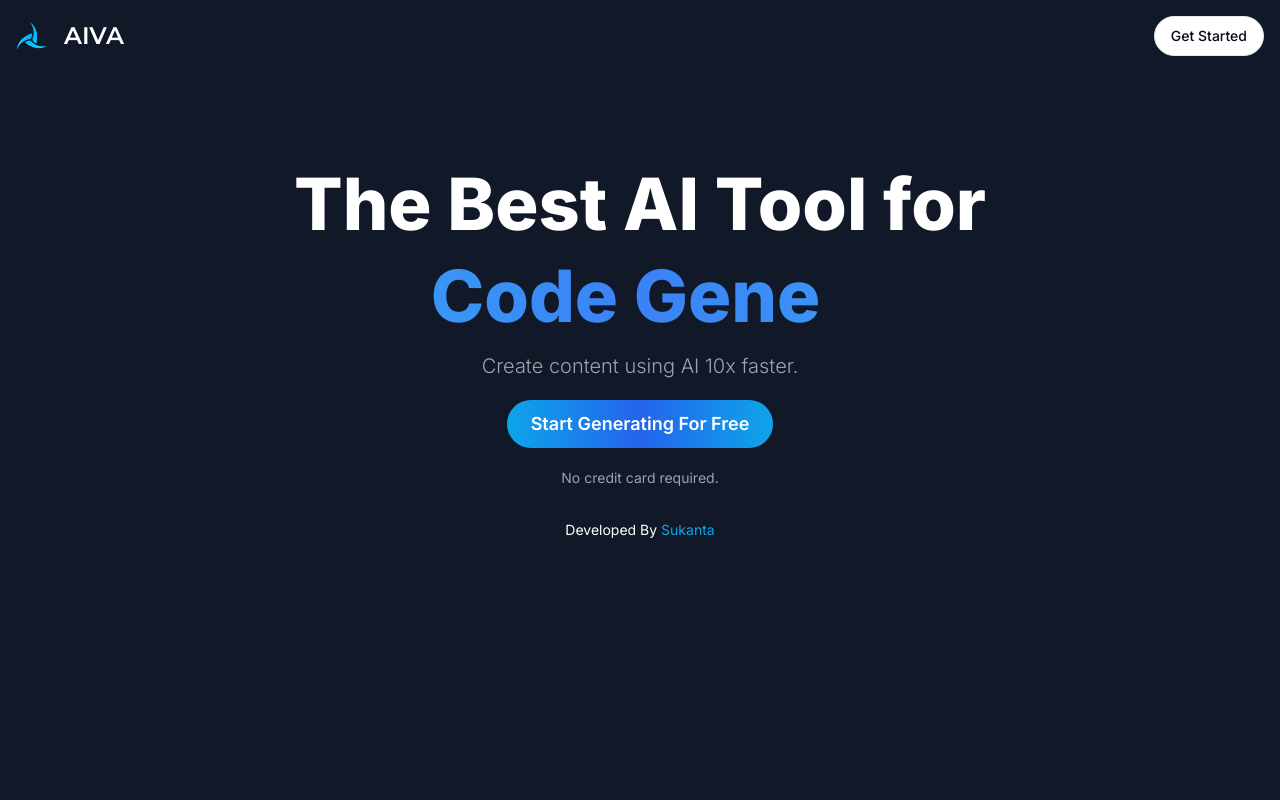
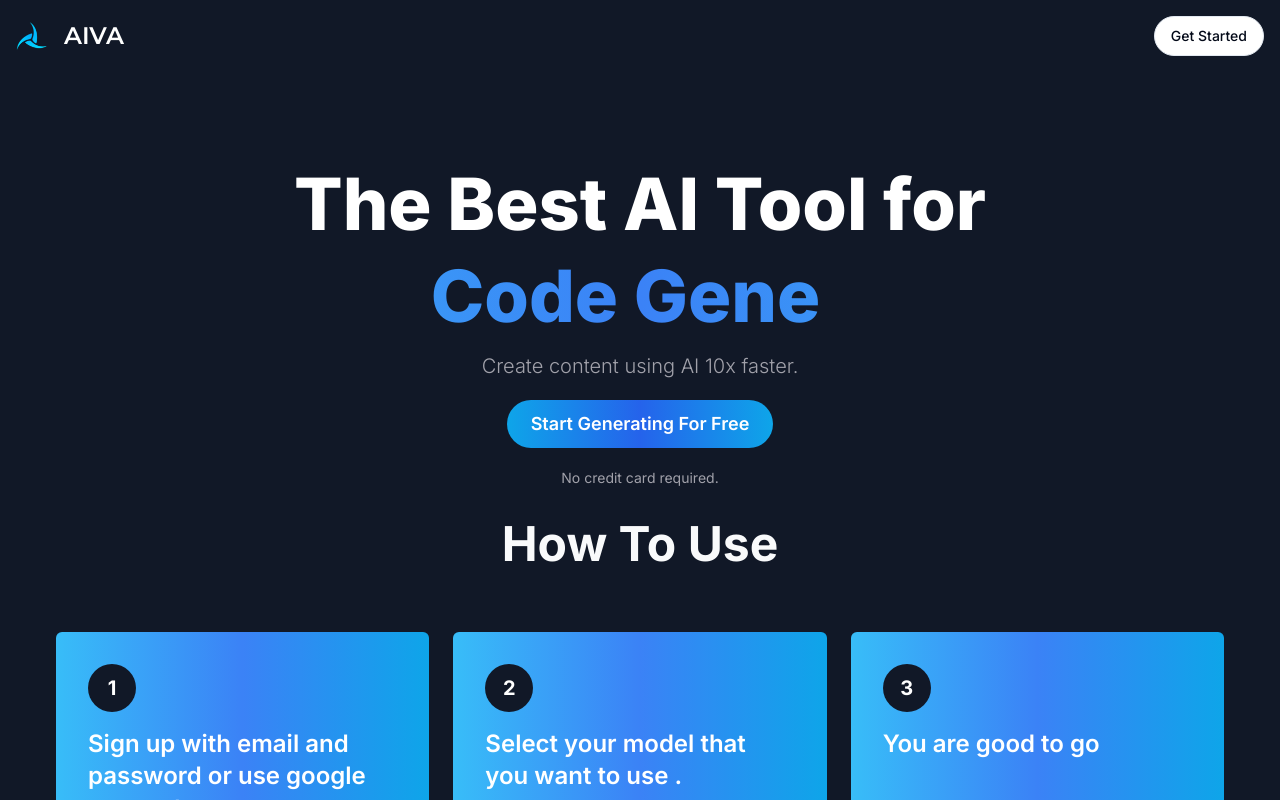
Before and after one commit to CrisTain333/aiva-2.1, a Next.js app: page / in a window 1280 px wide. Built offline with nearby package versions, Linux system fonts and the light colour scheme; no server answers.

Commit message:
steps are added

```diff
--- a/app/(landing)/page.tsx
+++ b/app/(landing)/page.tsx
@@ -1,6 +1,7 @@
 import Footer from "@/components/Footer/Footer";
 import { LandingHero } from "@/components/LandingHero/LadningHero";
 import { LandingNavbar } from "@/components/LandingNav/LandingNav";
+import Steps from "@/components/Steps/Steps";
 
 import { Montserrat } from "next/font/google";
 import React from "react";
@@ -15,6 +16,7 @@ const LadingPage = () => {
       {/* Nav Section */}
       <LandingNavbar />
       <LandingHero />
+      <Steps />
       <Footer />
     </div>
   );
--- /dev/null
+++ b/components/Steps/Steps.tsx
@@ -0,0 +1,45 @@
+import React from "react";
+
+const Steps = () => {
+  return (
+    <div>
+      <section className="p-6 ">
+        <div className="container mx-auto">
+          <span className="block mb-2 text-xs font-medium  text-center uppercase"></span>
+          <h2 className="text-5xl font-bold text-center text-gray-50">
+            How To Use
+          </h2>
+          <div className="grid gap-6 my-16 lg:grid-cols-3">
+            <div className="flex flex-col p-8 space-y-4 rounded-md bg-gradient-to-r from-sky-400 via-blue-500 to-sky-500">
+              <div className="flex items-center justify-center flex-shrink-0 w-12 h-12 text-xl font-bold rounded-full bg-[#111827] text-white">
+                1
+              </div>
+              <p className="text-2xl font-semibold text-white">
+                Sign up with email and password or use
+                google account.
+              </p>
+            </div>
+            <div className="flex flex-col p-8 space-y-4 rounded-md bg-gradient-to-r from-sky-400 via-blue-500 to-sky-500">
+              <div className="flex items-center justify-center flex-shrink-0 w-12 h-12 text-xl font-bold rounded-full bg-[#111827] text-white">
+                2
+              </div>
+              <p className="text-2xl font-semibold text-white">
+                Select your model that you want to use .
+              </p>
+            </div>
+            <div className="flex flex-col p-8 space-y-4 rounded-md bg-gradient-to-r from-sky-400 via-blue-500 to-sky-500">
+              <div className="flex items-center justify-center flex-shrink-0 w-12 h-12 text-xl font-bold rounded-full bg-[#111827] text-white">
+                3
+              </div>
+              <p className="text-2xl font-semibold text-white">
+                You are good to go
+              </p>
+            </div>
+          </div>
+        </div>
+      </section>
+    </div>
+  );
+};
+
+export default Steps;
```
